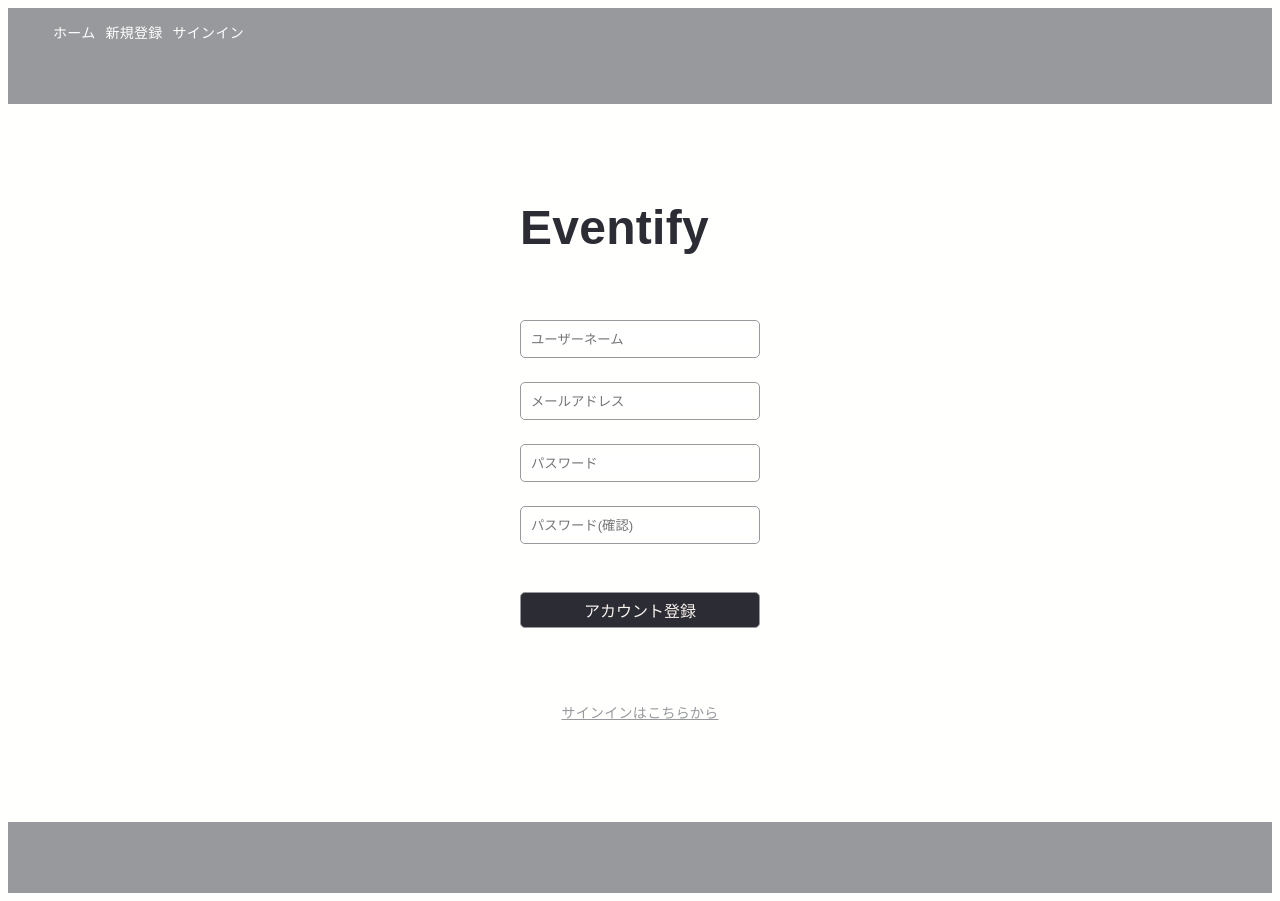
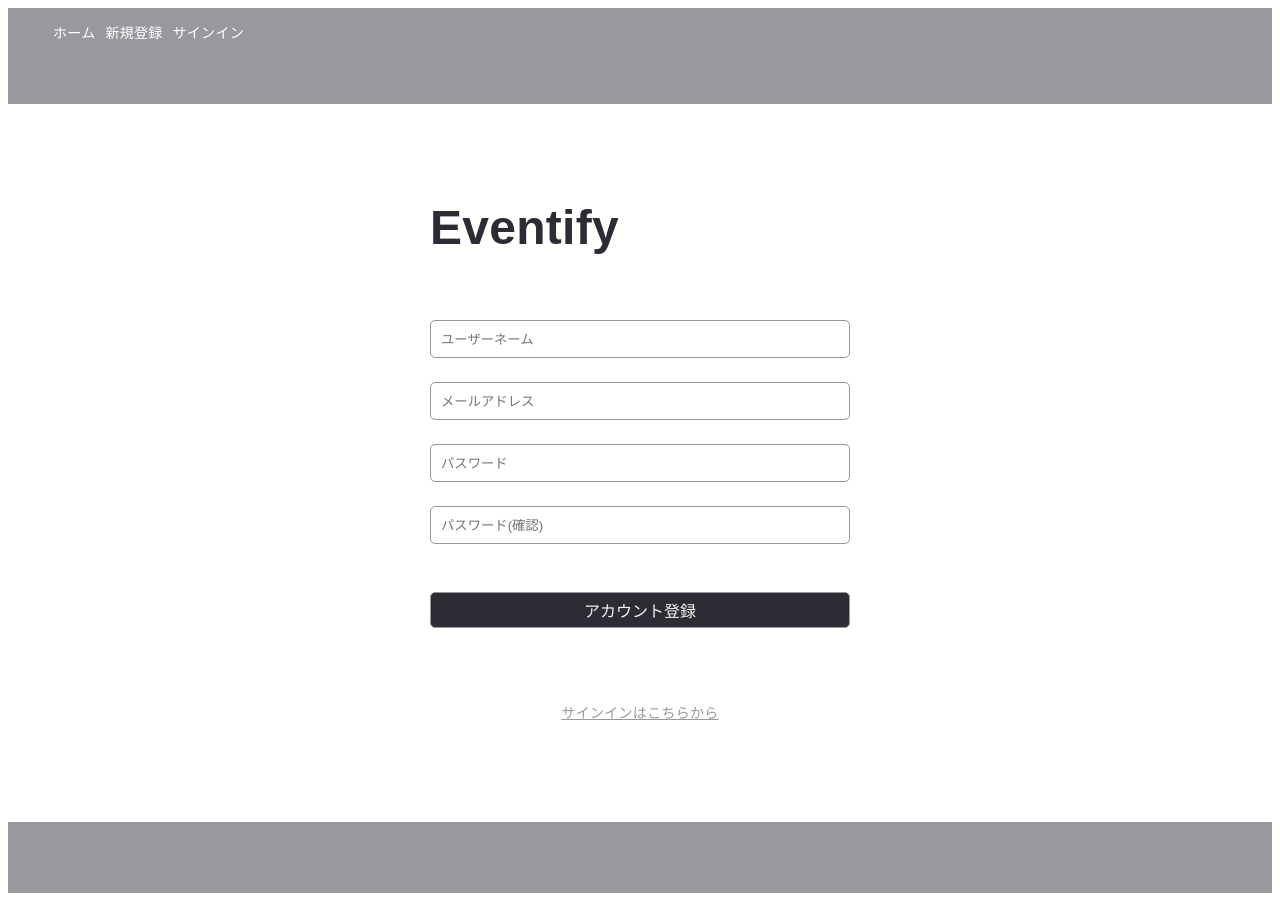
Before and after one commit to rina-kondo/eventify-frontend, a Next.js app: page /sign-up in a window 1280 px wide. Built offline with nearby package versions, Linux system fonts and the light colour scheme.

Commit message:
fix: :bug: cssの修正

```diff
--- a/src/app/_components/layouts/Content.module.scss
+++ b/src/app/_components/layouts/Content.module.scss
@@ -1,6 +1,6 @@
 .contents {
   flex-grow: 1;
-  width: 240px;
+  width: 420px;
   padding-block-start: 24px;
   margin: 0 auto 80px;
   background-color: var(--color-white);
```
